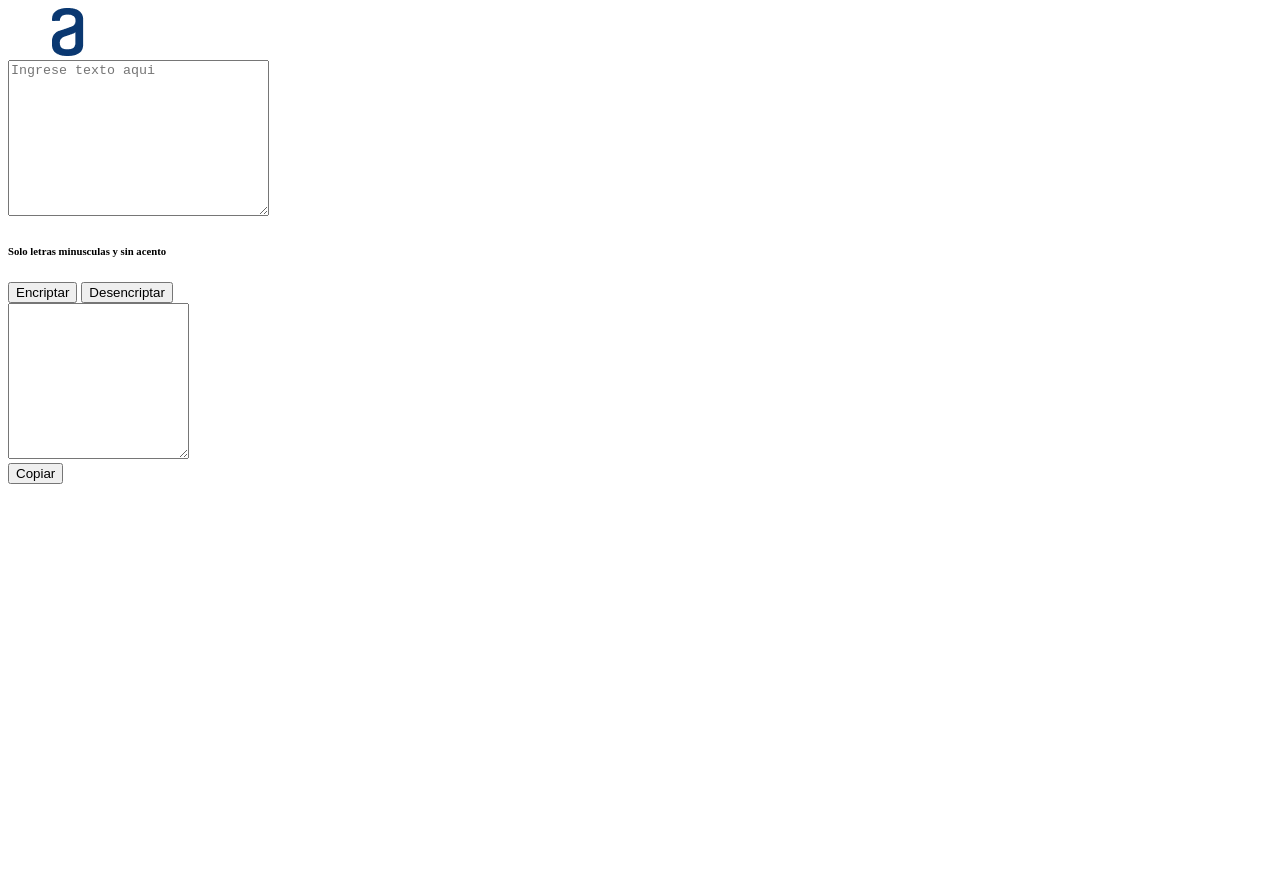
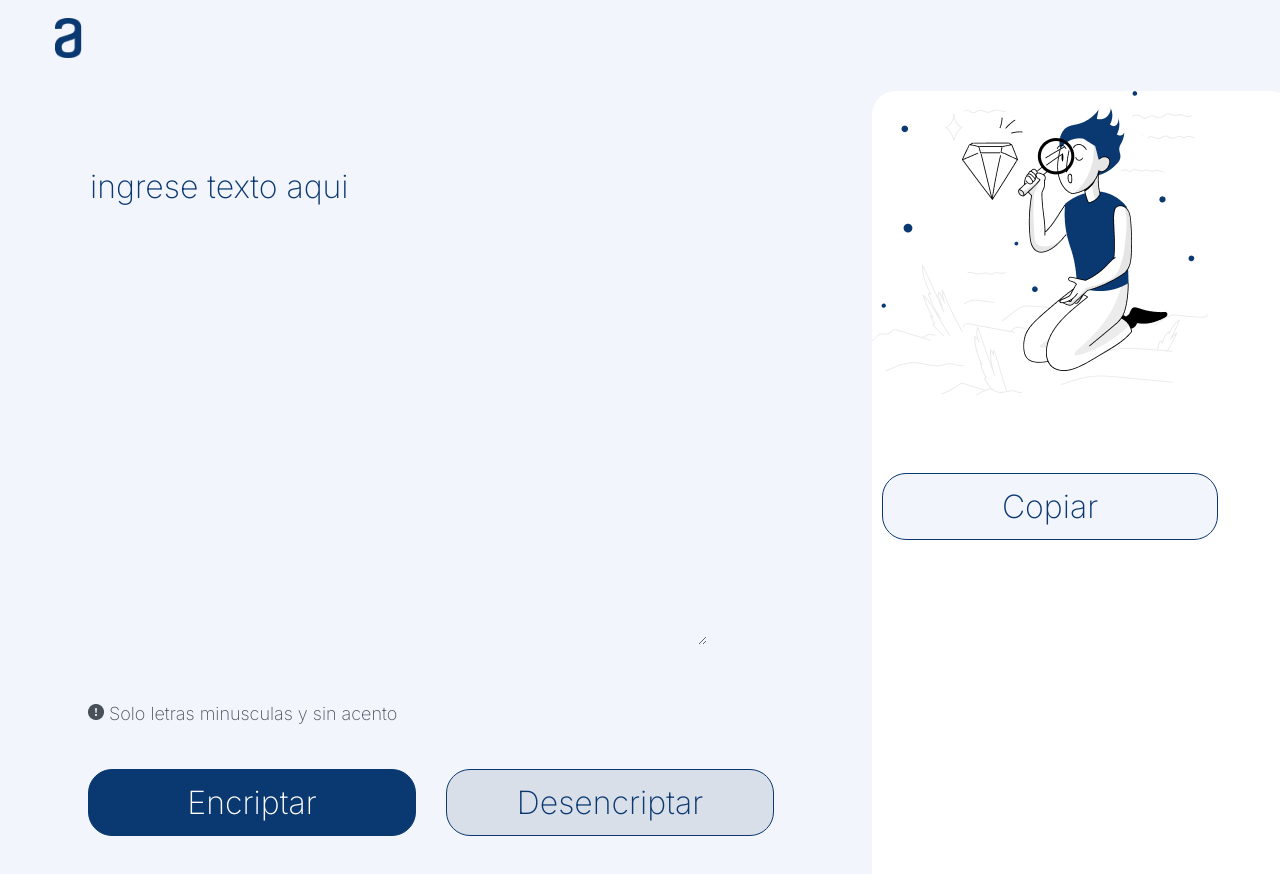
Before and after one commit to devAriza/challengeEncriptador, a plain HTML site: page index.html in a window 1280 px wide. Before the commit the page ends 800 px from the top, so only its background shows below. Drawn offline with Linux system fonts and the light colour scheme.

Commit message:
Agregar estilos a componentes HTML

```diff
--- a/index.html
+++ b/index.html
@@ -3,6 +3,10 @@
 <head>
     <meta charset="UTF-8">
     <meta name="viewport" content="width=device-width, initial-scale=1.0">
+    <link rel="stylesheet" href="style.css">
+    <link rel="preconnect" href="https://fonts.googleapis.com">
+    <link rel="preconnect" href="https://fonts.gstatic.com" crossorigin>
+    <link href="https://fonts.googleapis.com/css2?family=Inter:wght@100;200&display=swap" rel="stylesheet">
     <title>Encriptador de texto ONE</title>
 </head>
 <body>
@@ -14,6 +18,7 @@
             <textarea class="text-area" cols="30" rows="10" placeholder="Ingrese texto aqui"></textarea>
             <div>
                 <h6 class="informacion">
+                    <img src="asset/exclamacion.png" alt="signo de exclamacion">
                     Solo letras minusculas y sin acento
                 </h6>
             </div>
@@ -29,7 +34,7 @@
         <section>
             <textarea cols="20" rows="10" class="mensaje"></textarea>
             <div>
-                <button class="copiar">
+                <button class="btn-copiar">
                     Copiar
                 </button>
             </div>
--- /dev/null
+++ b/style.css
@@ -0,0 +1,92 @@
+*{
+    background: #F3F5FC;
+    font-family: Inter;
+    font-size: 32px;
+    font-weight: 400;
+    line-height: 150%; /* 48px */
+}
+
+.logo{
+    padding-top: 10px;
+    margin-left: 10px;
+    width: 8%;
+}
+
+main{
+    display: flex;
+    margin-bottom: 50px;
+    margin-left: 80px;
+
+}
+
+.text-area{
+    border: none;
+    color: #0A3871;
+    margin-top: 90px;
+    text-transform: lowercase;
+}
+::placeholder {color: #0A3871;}
+    .text-area:focus{
+        outline: none; /* Quita el recuadro cuando se le da click */
+    }
+
+.mensaje{
+    width: 400px;
+    height: 944px;
+    background: #FFFFFF;
+    background-image: url("asset/Muñeco.png");
+    background-repeat: no-repeat;
+    border: none;
+    border-radius: 24px;
+    color: #0A3871;
+    margin-left: 98px;
+    margin-top: 20px;
+    padding-left: 20px;
+    position: fixed;
+}
+.mensaje:focus{
+    outline: none;
+}
+
+.botones{
+    display: flex;
+    margin-top: 18px;
+}
+
+.btn-desencriptar{
+    background: #D8DFE8;
+    border: 1px solid #0A3871;
+    border-radius: 24px;
+    color: #0A3871;
+    cursor: pointer;
+    height: 67px;
+    margin-left: 30px;
+    width: 328px;
+}
+
+.btn-encriptar{
+    background-color: #0A3871;
+    border: 1px solid #0A3871;
+    border-radius: 24px;
+    color: #FFFFFF;
+    cursor: pointer;
+    height: 67px;
+    width: 328px;
+}
+
+.btn-copiar{
+    border: 1px solid #0A3871;
+    border-radius: 24px;
+    color: #0A3871;
+    cursor: pointer;
+    height: 67px;
+    margin-left: 108px;
+    margin-top: 402px;
+    position: absolute;
+    width: 336px;
+}
+
+.informacion{
+    color: #495057;
+    font-size: 18px;
+}
```
Also changed, not shown: asset/Muñeco.png (added), asset/exclamacion.png (added).
